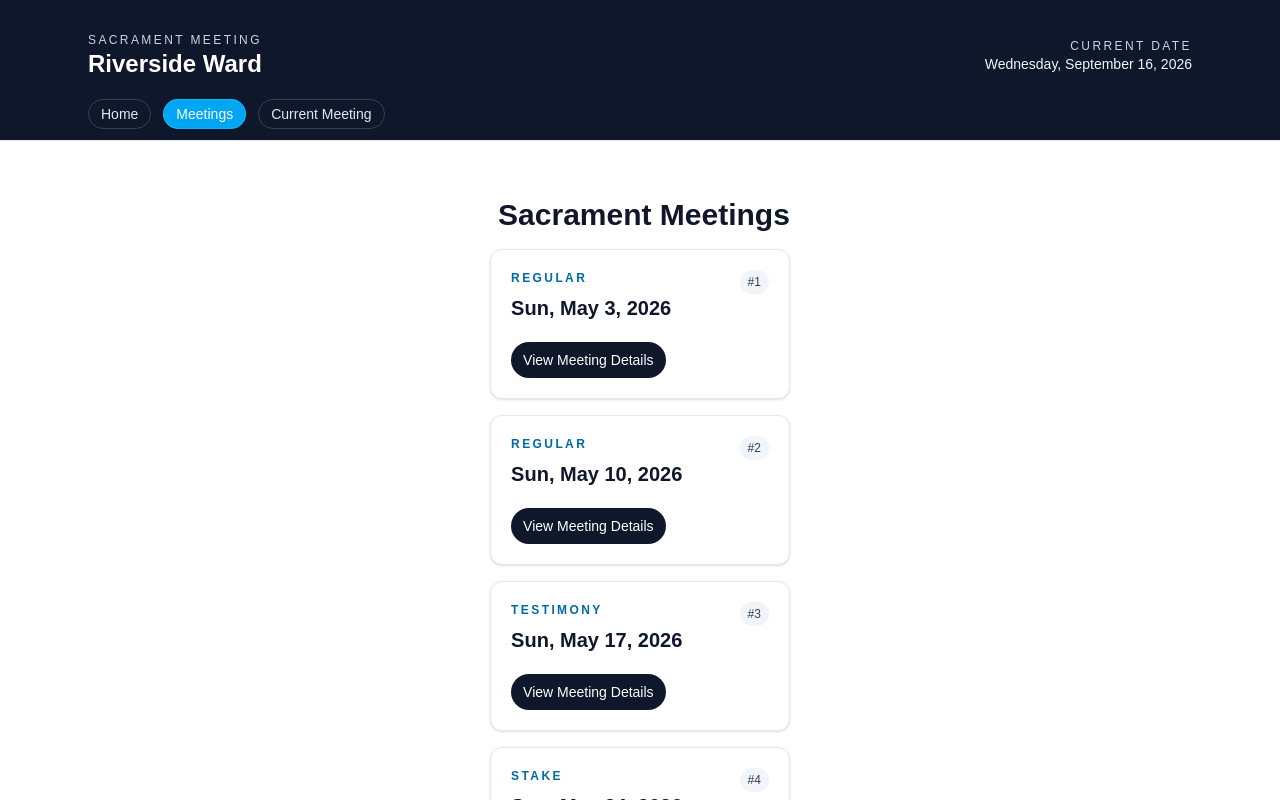
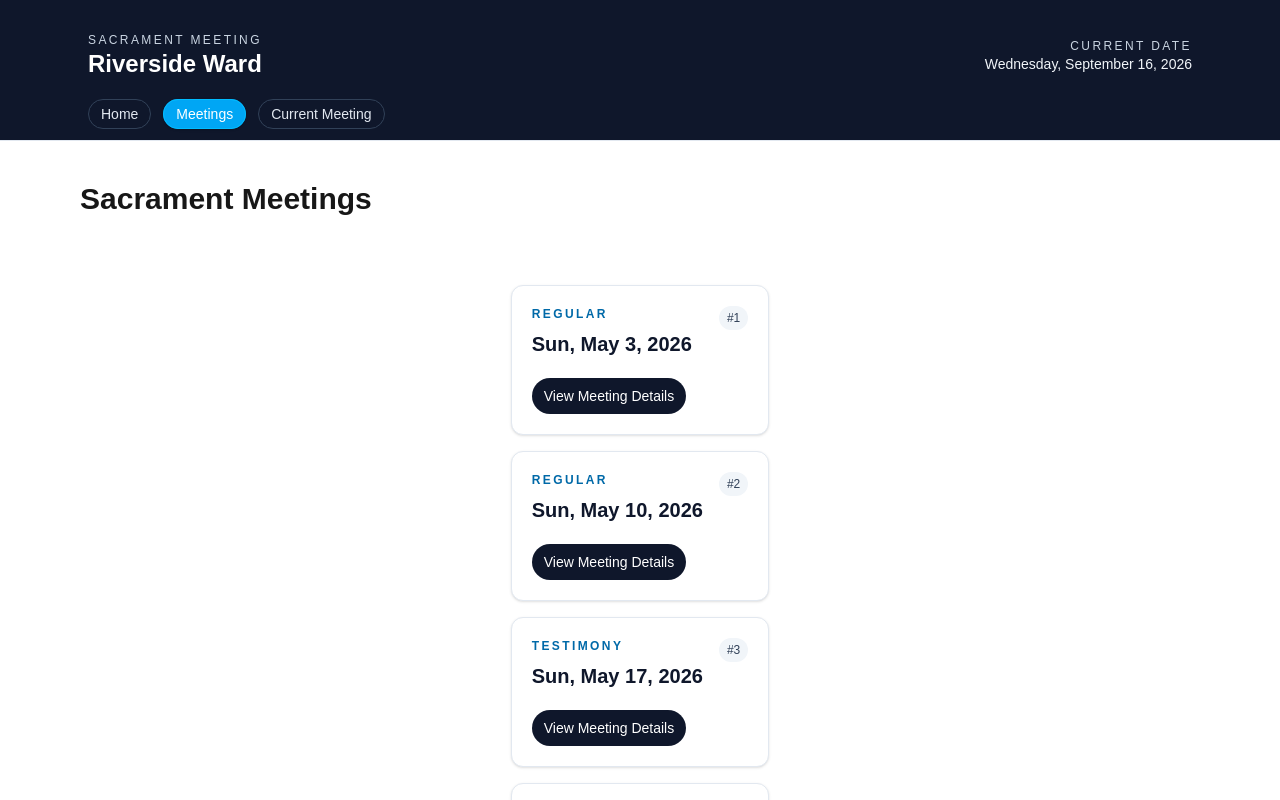
Before and after one commit to charsle3/sacrament-meetings, a Next.js app: page /meetings in a window 1280 px wide. Shown: the top 800 px of the page. Built offline with nearby package versions, Linux system fonts and the light colour scheme.

Commit message:
pull request comments

```diff
--- a/app/api/meetings/[id]/route.ts
+++ b/app/api/meetings/[id]/route.ts
@@ -12,7 +12,9 @@ export async function GET(request: NextRequest, { params }: { params: Promise<{
     const meeting = getMeetingById(meetingId);
 
     if (!meeting) {
-        return NextResponse.json(null);
+        return NextResponse.json(
+            { error: 'Meeting not found' }, { status: 404 }
+        );
     }
 
     return NextResponse.json(meeting);
--- a/app/layout.tsx
+++ b/app/layout.tsx
@@ -1,4 +1,3 @@
-import type { Metadata } from "next";
 import { Geist, Geist_Mono } from "next/font/google";
 import "./globals.css";
 import Header from "@/components/Header";
@@ -14,11 +13,6 @@ const geistMono = Geist_Mono({
   subsets: ["latin"],
 });
 
-export const metadata: Metadata = {
-  title: "Create Next App",
-  description: "Generated by create next app",
-};
-
 export default function RootLayout({ children }: LayoutProps<"/">) {
   return (
     <html
--- a/app/meetings/[id]/page.tsx
+++ b/app/meetings/[id]/page.tsx
@@ -1,7 +1,6 @@
 import { redirect } from 'next/navigation';
 import MeetingDetail from '../../../components/MeetingDetail';
 import { SacramentMeeting } from '@/lib/types';
-import { getMeetingById } from '../../../lib/meetings-db';
 
 export default async function MeetingDetailPage({
   params,
--- a/app/meetings/current/page.tsx
+++ b/app/meetings/current/page.tsx
@@ -1,6 +1,5 @@
 import { redirect } from 'next/navigation';
 import type { SacramentMeeting } from '../../../lib/types';
-import { getMeetings } from '../../../lib/meetings-db';
 
 export default async function CurrentMeetingPage() {
     const baseUrl = process.env.URL || 'http://localhost:3000';
@@ -13,8 +12,6 @@ export default async function CurrentMeetingPage() {
     }
 
     const meetings: SacramentMeeting[] = await response.json();
-
-    // const meetings: SacramentMeeting[] = getMeetings();
 
     const today = new Date();
     const dayOfWeek = today.getDay(); // 0 (Sun) through 6 (Sat)
--- /dev/null
+++ b/app/meetings/layout.tsx
@@ -0,0 +1,10 @@
+
+
+export default function RootLayout({ children }: LayoutProps<"/">) {
+  return (
+    <div className="min-h-full flex flex-col">
+        <h2 className="text-3xl font-bold pl-20 mt-10 mb-5">Sacrament Meetings</h2>
+        {children}
+    </div>
+  );
+}
--- a/app/meetings/page.tsx
+++ b/app/meetings/page.tsx
@@ -1,6 +1,5 @@
 import type { SacramentMeeting } from '../../lib/types.ts';
 import MeetingCard from '../../components/MeetingCard';
-import { getMeetings } from '../../lib/meetings-db';
 
 export default async function Meetings() {
     const baseUrl = process.env.URL || 'http://localhost:3000';
@@ -20,9 +19,6 @@ export default async function Meetings() {
 
     return (
         <main className="max-w-4xl mx-auto px-4 py-12">
-            <h2 className="mb-4 pl-2 pt-2 text-3xl font-bold text-slate-900">
-                Sacrament Meetings
-            </h2>
             {meetings.length === 0 ? (
                 <p className="text-slate-200">No meetings found.</p>
             ) : (
--- a/app/page.tsx
+++ b/app/page.tsx
@@ -39,7 +39,7 @@ export default function Home() {
             alt="Ward chapel"
             width={1200}
             height={900}
-            priority
+            fetchPriority="high"
             className="h-[420px] w-full object-cover md:h-[560px]"
           />
         </div>
```
